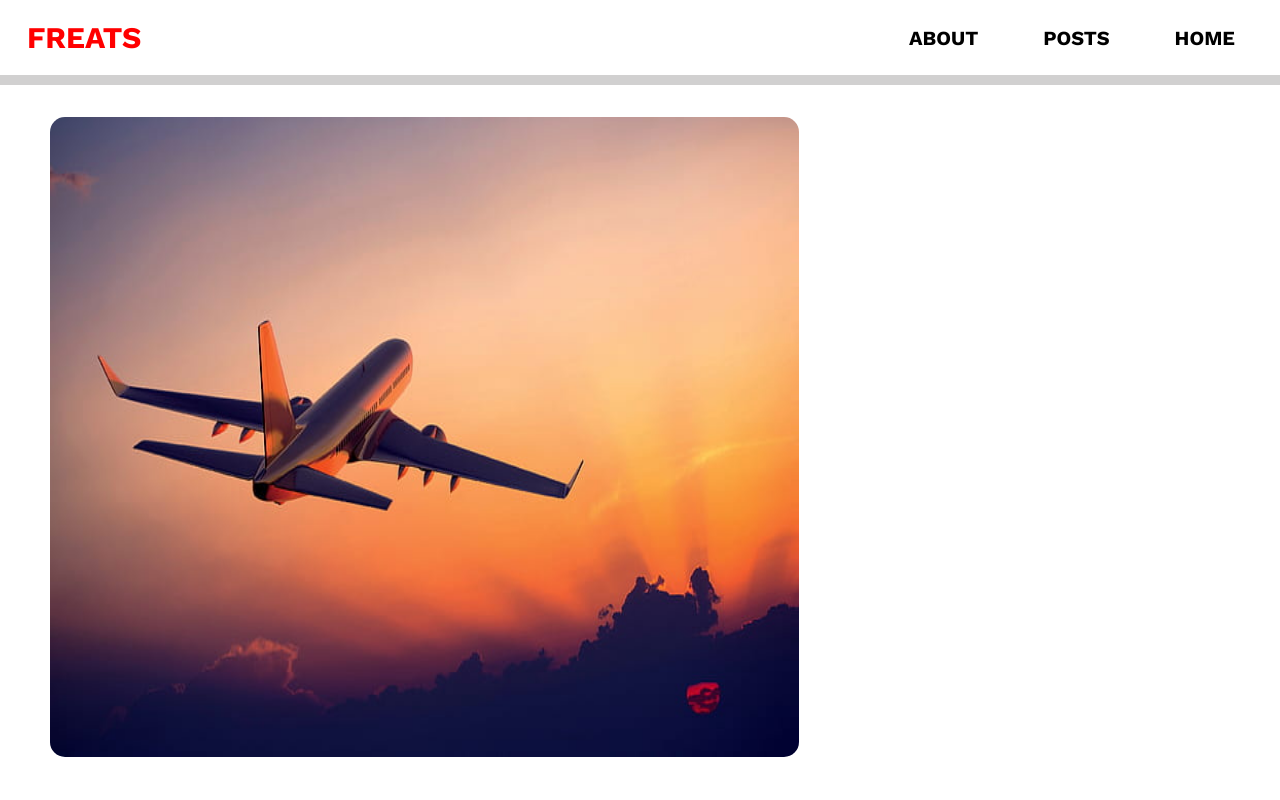
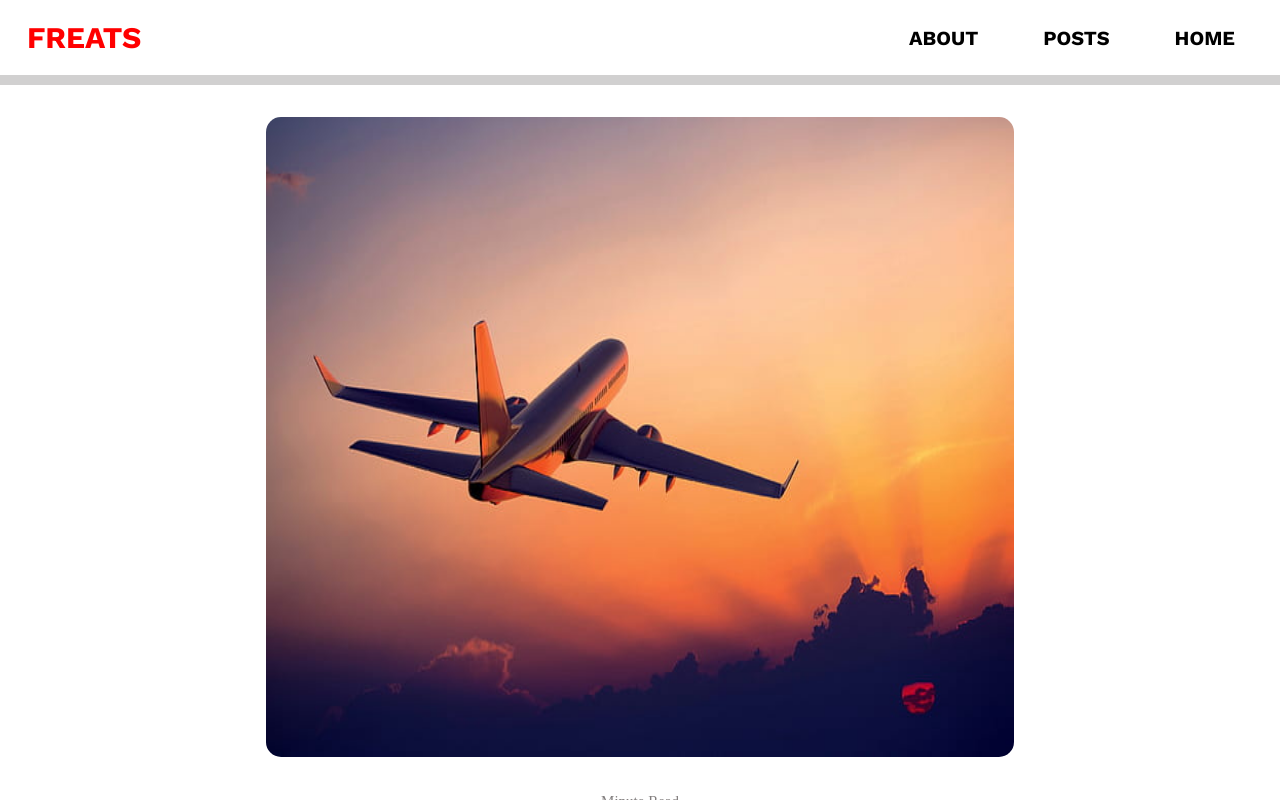
Before and after one commit to fredh2006/freats_blog, a Vue app in the folder freats-blog/: page /posts/1 in a window 1280 px wide. Built offline with nearby package versions, Linux system fonts and the light colour scheme; no server answers; a web font is replaced by a local one.

Commit message:
image centered

```diff
--- a/freats-blog/src/assets/main.css
+++ b/freats-blog/src/assets/main.css
@@ -365,6 +365,12 @@
   height: 50%;
 }
 
+.image-container{
+  display: flex;
+  justify-content: center;
+  align-items: center;
+}
+
 .card-content{
   padding-top: 1vh;
 }
@@ -419,11 +425,6 @@
   color: #827E7E;
 }
 
-.single-container{
-  margin-left: 50px;
-  margin-right: 50px;
-}
-
 .single-content{
   margin-top: 2vh;
   padding-left: 175px;
@@ -470,6 +471,9 @@
 }
 
 @media(max-width: 770px){
+  .single-container{
+    margin: 0 50px;
+  }
   #home-text{
     text-align: center;
     padding: 0 45px;
```
Also changed, not shown: 17 other files (tests, documents, lock files or other folders).
